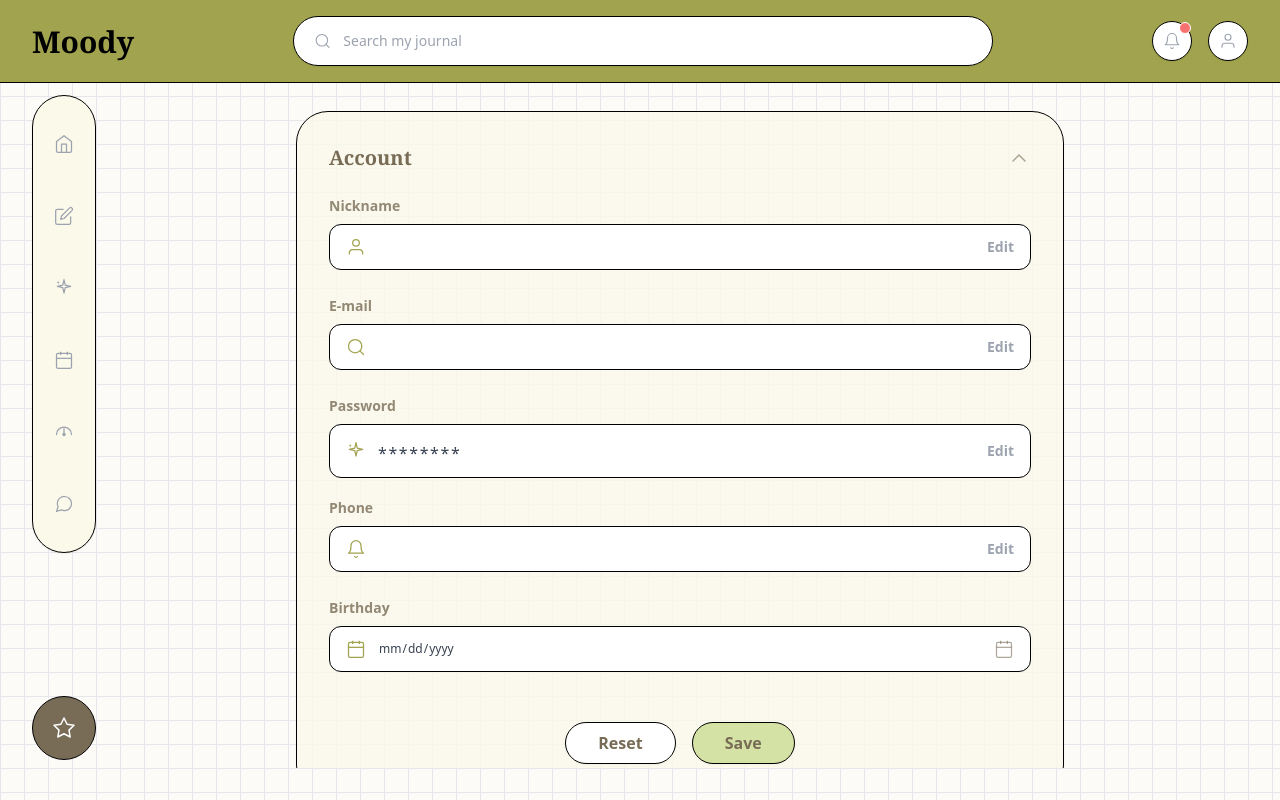
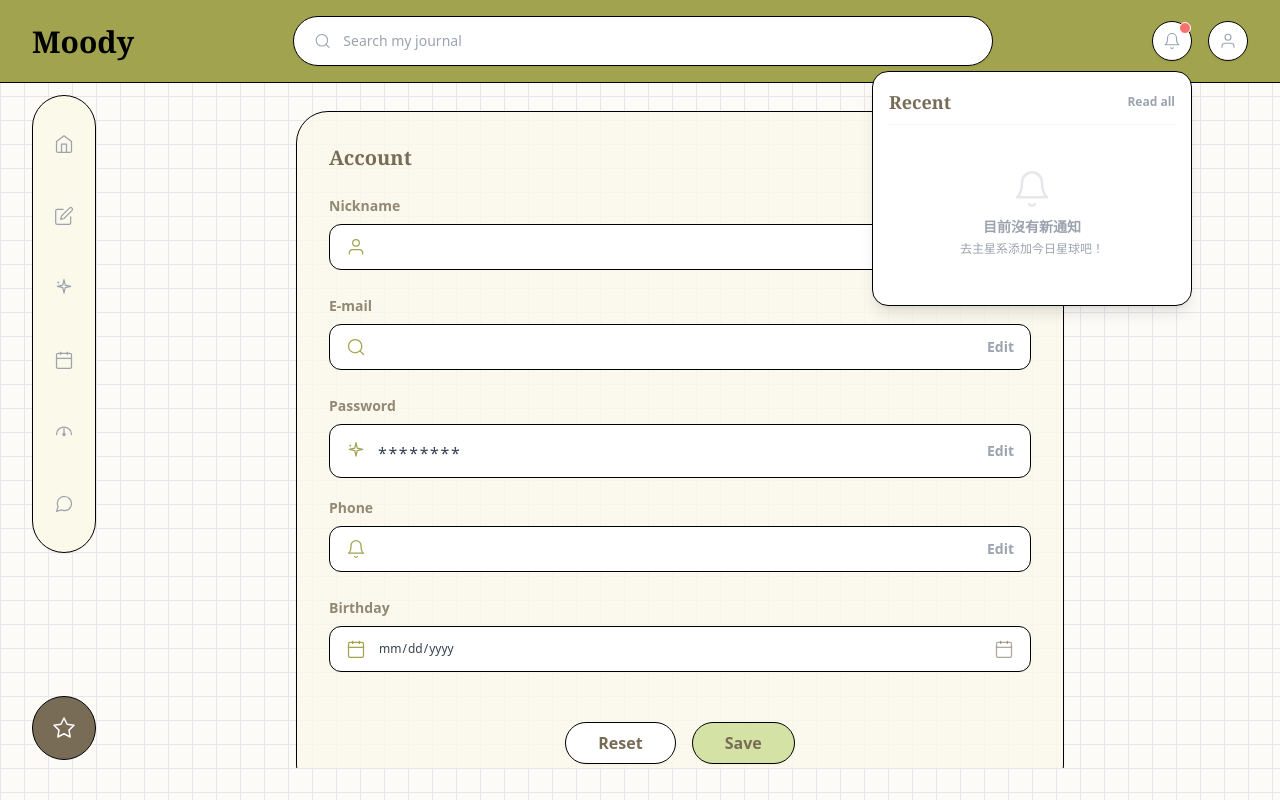
Before and after one commit to Zixin717/Moody-UI, a React (Vite) app: page /profile in a window 1280 px wide. Both pictures are taken after a click on the button 1172 px from the left and 41 px from the top of the page. Built offline with nearby package versions, Linux system fonts and the light colour scheme.

Commit message:
增加通知功能

```diff
--- a/src/MainLayout.jsx
+++ b/src/MainLayout.jsx
@@ -201,14 +201,50 @@ const MainLayout = ({ children }) => {
                         </div>
                     </div>
 
-                    {/* 1-2 通知 + 頭貼 */}
+                    {/* 1-2 通知＆帳號 */}
                     <div className="flex gap-4">
+                        {/* 通知＆下拉選單 */}
                         <div className="relative">
                             <button onClick={() => setOpenMenu(openMenu === 'notif' ? null : 'notif')} className="w-10 h-10 flex items-center justify-center text-gray-400 hover:text-moOlive rounded-full bg-white border border-moBlack shadow-sm transition-colors relative">
                             <Icon name="bell" size={18} color="currentColor"/>
                             <span className="absolute top-0 right-0 w-3 h-3 bg-red-400 border border-white rounded-full"></span>
                             </button>
+
+                            {openMenu === 'notif' && (
+                              <div className="absolute top-[50px] right-0 w-80 bg-white border border-moBlack rounded-2xl shadow-lg py-4 px-4 z-50 animate-fade-in origin-top-right">
+
+                                {/* 標題與全部已讀按鈕 */}
+                                <div className="flex justify-between items-center mb-3 border-b border-gray-100 pb-2">
+                                  <span className="font-bold text-moBrown font-serif text-lg">Recent</span>
+                                  <button className="text-xs text-gray-400 hover:text-moOlive font-bold transition-colors">
+                                    Read all
+                                  </button>
+                                </div>
+
+                                {/* 內部通知列表：預設為空畫面 */}
+                                <div className="flex flex-col items-center justify-center py-8">
+                                  {/* 這裡可以用妳的 Icon 元件，放個淡淡的鈴鐺或星星 */}
+                                  <div className="text-gray-200 mb-2">
+                                    <Icon name="bell" size={40} color="currentColor" />
+                                  </div>
+                                  <p className="text-sm font-bold text-gray-400">目前沒有新通知</p>
+                                  <p className="text-xs text-gray-400 mt-1">去主星系添加今日星球吧！</p>
+                                </div>
+
+                                {/* 如果未來有資料，就會用 .map() 產生下面這樣的卡片 (先註解) */}
+                                {/*
+                                <div className="flex flex-col gap-2 mt-2">
+                                  <div className="bg-[#D4E2A5]/30 border border-moBlack rounded-xl p-3 flex items-center gap-3">
+                                    <span className="w-2 h-2 rounded-full bg-moOlive"></span>
+                                    <span className="text-sm font-bold text-moBrown">Max likes your post!</span>
+                                  </div>
+                                </div>
+                                 */}
+                              </div>
+                            )}
                         </div>
+
+                        {/* 帳號＆下拉選單 */}
                         <div className="relative">
                             <button onClick={() => setOpenMenu(openMenu === 'profile' ? null : 'profile')} className="w-10 h-10 flex items-center justify-center text-gray-400 hover:text-moOlive rounded-full bg-white border border-moBlack shadow-sm transition-colors">
                             <Icon name="user" size={18} color="currentColor"/>
--- a/src/ProfilePage.jsx
+++ b/src/ProfilePage.jsx
@@ -32,7 +32,7 @@ const ProfilePage = () => {
   // editData -> 綁定在輸入框上的狀態，會隨著使用者打字改變
   const [editData, setEditData] = useState({ nickname: '', email: '', phone: '', birthday: '' });
 
-  // 1. 畫面剛載入時，從 localStorage 抓取用戶資料
+  // 畫面剛載入時，從 localStorage 抓取用戶資料
   useEffect(() => {
     const storedUser = JSON.parse(localStorage.getItem('userData') || '{}');
     if (storedUser && storedUser.id) {
@@ -43,7 +43,8 @@ const ProfilePage = () => {
         nickname: storedUser.nickname || '',
         email: storedUser.email || '',
         phone: storedUser.phone || '',
-        birthday: storedUser.birthday || ''
+        birthday: storedUser.birthday || '',
+        isNotificationEnabled: storedUser.isNotificationEnabled ?? true
       };
 
       setOriginalData(loadedData);
@@ -51,17 +52,17 @@ const ProfilePage = () => {
     }
   }, []);
 
-  // 2. 處理輸入框文字改變
+  // 輸入框文字改變
   const handleChange = (e) => {
     setEditData({ ...editData, [e.target.name]: e.target.value });
   };
 
-  // 3. Reset 按鈕：把編輯中的資料蓋回原本的備份
+  // Reset 按鈕：把編輯中的資料蓋回原本的備份
   const handleReset = () => {
     setEditData(originalData);
   };
 
-  // 4. Save 按鈕：打 API 更新資料庫
+  // Save 按鈕：打 API 更新資料庫
   const handleSave = async () => {
     try {
       const response = await fetch(`https://localhost:7247/api/user/update/${userId}`, {
@@ -89,6 +90,31 @@ const ProfilePage = () => {
     } catch (error) {
       console.error("API 連線錯誤:", error);
       alert("無法連接到伺服器！");
+    }
+  };
+
+  // 處理通知開關點擊
+  const handleToggleNotification = async () => {
+    // 1. 取得切換後的新狀態 (原本是 true 就變 false)
+    const newStatus = !editData.isNotificationEnabled;
+
+    // 2. optimistic UI
+    setEditData({ ...editData, isNotificationEnabled: newStatus });
+
+    // 3. 背景 API 儲存到資料庫
+    try {
+      await fetch(`https://localhost:7247/api/user/update-settings/${userId}`, {
+        method: 'PUT',
+        headers: { 'Content-Type': 'application/json' },
+        body: JSON.stringify({
+          isNotificationEnabled: newStatus,
+          theme: editData.theme || "Beige" // 保持原本的主題
+        }),
+      });
+    } catch (error) {
+      console.error("自動儲存失敗:", error);
+      // 如果失敗，再把開關切回來
+      setEditData({ ...editData, isNotificationEnabled: !newStatus });
     }
   };
 
@@ -219,16 +245,22 @@ const ProfilePage = () => {
               {openSections.setting && (
                 <div className="flex flex-col gap-6 pt-4">
                  {/* 通知切換 (切換按鈕) */}
-                  <div className="relative flex items-center justify-between bg-white border border-moBlack rounded-xl px-5 py-4 cursor-pointer hover:border-moAzure transition-colors">
+                  <div
+                    className="relative flex items-center justify-between bg-white border border-moBlack rounded-xl px-5 py-4 cursor-pointer hover:border-moAzure transition-colors"
+                    onClick={handleToggleNotification}
+                  >
                     <div className="flex items-center gap-4">
                       <Icon name="globe" size={20} color="#786C56" />
-                      <span className="text-sm font-bold text-moBrown/80">Notifications</span>
-                      <span className="text-xs text-gray-400 font-bold ml-2">On</span>
+                        <span className="text-sm font-bold text-moBrown/80">Notifications</span>
+                        <span className="text-xs text-gray-400 font-bold ml-2">
+                          {editData.isNotificationEnabled ? "On" : "Off"}
+                        </span>
                     </div>
-                    {/* 極簡開關示意圖 (之後可以做開關狀態) */}
-                    <div className="w-12 h-6 rounded-full bg-moOlive p-1 flex items-center justify-end border border-moBlack shadow-inner">
-                      <div className="w-4 h-4 rounded-full bg-white shadow"></div>
-                    </div>
+
+                    {/* 動態開關視覺設計 */}
+                      <div className={`w-12 h-6 rounded-full p-1 flex items-center border border-moBlack shadow-inner transition-colors duration-300 ${editData.isNotificationEnabled ? 'bg-moOlive justify-end' : 'bg-moBrown justify-start'}`}>
+                          <div className="w-4 h-4 rounded-full bg-white shadow"></div>
+                      </div>
                   </div>
 
                   {/* 主題切換 (切換按鈕) */}
--- a/tailwind.config.js
+++ b/tailwind.config.js
@@ -15,8 +15,6 @@ export default {
         moBlack: '#000000',  // 純黑   -> 強調邊框      -> 增加對比
         moAzure: '#007FFF',  // 天空藍 -> 系統選取用色   -> 功能明確
         moCitron: '#D4E2A5', // 淺綠   -> Moody 綠 -> Logo、按鈕 Hover -> 品牌識別
-        // moLemon: '#FAFFB8',  // 暖黃色 -> 搜尋下拉 Hover
-// #FDFBF7
       }
     },
   },
```
